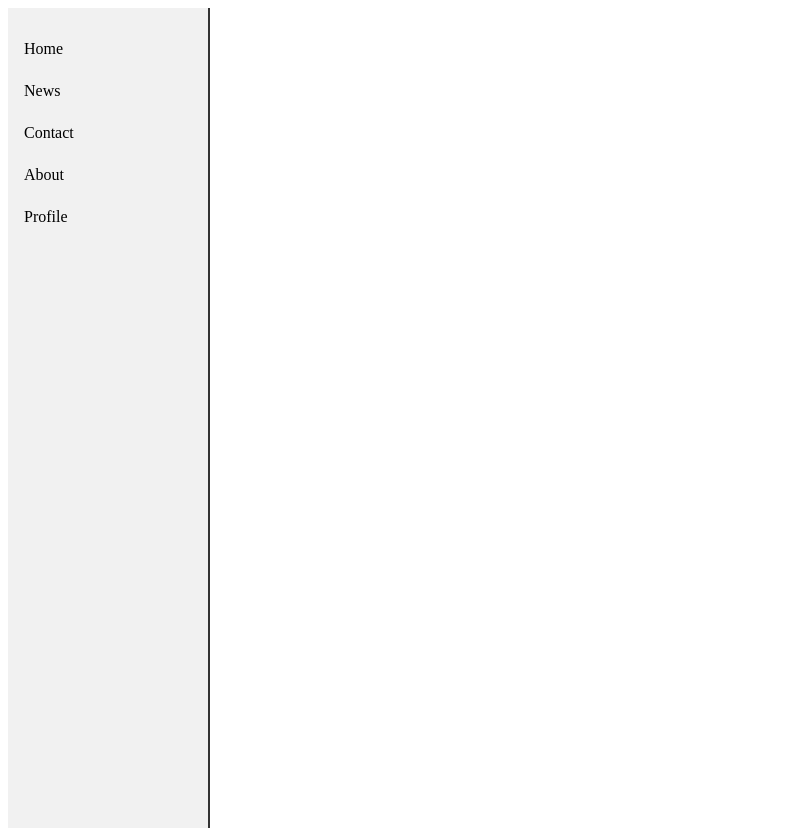
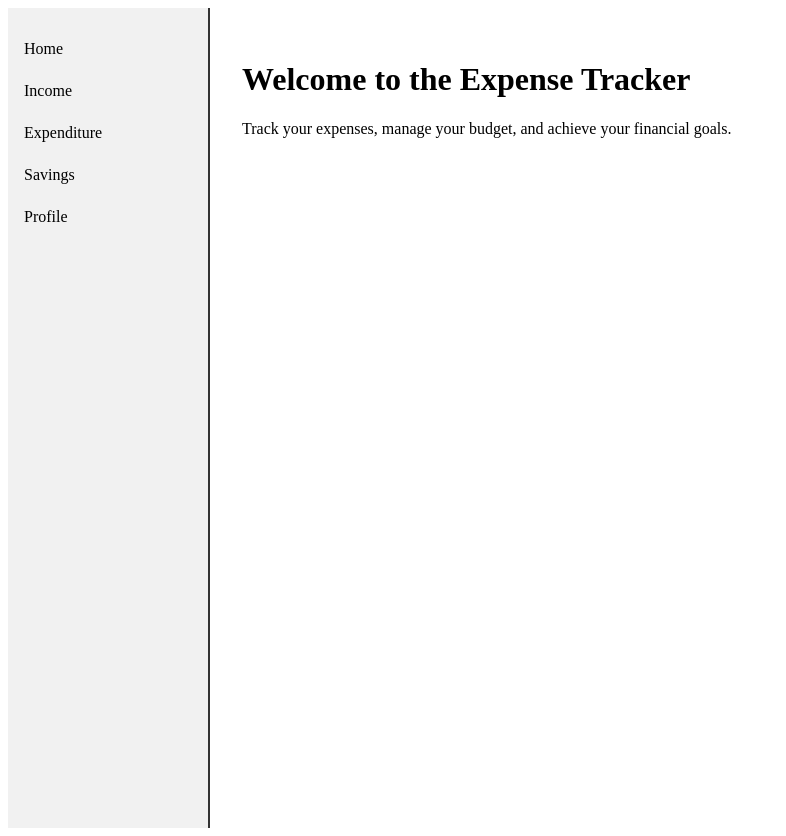
Before and after one commit to SRI-VARDHAN-ADIKI/ExpenseTracker, a React (Vite) app in the folder frontend/: page / in a window 1280 px wide. Shown: the whole page, without its empty margins (0-786 px from the left). Built offline with nearby package versions, Linux system fonts and the light colour scheme.

Commit message:
updated profile page - added edit details section

```diff
--- a/frontend/src/App.jsx
+++ b/frontend/src/App.jsx
@@ -2,20 +2,32 @@ import { useState } from 'react'
 
 import Navbar from './components/navbar.jsx'
 import ProfilePage from './components/profilepage.jsx';
+
 import { Routes, Route } from 'react-router-dom';
 import './App.css'
+import HomePage from './components/homepage.jsx';
 
 function App() {
   const [count, setCount] = useState(0)
+  const [expenses, setExpenses] = useState([]);
+
+  function handleAddExpense(expense) {
+    setExpenses(prev => [...prev, expense]);
+  }
 
   return (
-    <>
-      <Navbar />
-      <Routes>
-        <Route path="/profile" element={<ProfilePage />} />
-        {/* Add more routes here as needed */}
-      </Routes>
-    </>
+    <div style={{ display: 'flex' , width: '100vw', height: '100vh' }}>
+      <div style={{ minWidth: '200px', background: '#f3f3f3' }}>
+        <Navbar />
+      </div>
+      <div style={{ flex: 1, padding: '32px' }}>
+        <Routes>
+          <Route path="/" element={<HomePage />} />
+          <Route path="/profile" element={<ProfilePage />} />
+          {/* Add other routes here */}
+        </Routes>
+      </div>
+    </div>
   )
 }
 
--- /dev/null
+++ b/frontend/src/components/homepage.jsx
@@ -0,0 +1,11 @@
+
+import "./homepage.css";
+
+export default function HomePage() {
+    return (
+        <div className="home-page">
+            <h1>Welcome to the Expense Tracker</h1>
+            <p>Track your expenses, manage your budget, and achieve your financial goals.</p>
+        </div>
+    );
+};
--- a/frontend/src/components/navbar.css
+++ b/frontend/src/components/navbar.css
@@ -1,4 +1,5 @@
-.navbar{
+
+.navbar {
   height: 100vh;
   width: 200px;
   background-color: #f1f1f1;
@@ -6,9 +7,24 @@
   flex-direction: column;
   padding-top: 20px;
   border-right: 2px solid #333;
+  transition: width 0.2s;
 }
 
-  .link{
+.navbar.collapsed {
+  width: 50px;
+  min-width: 50px;
+  align-items: flex-start;
+}
+
+.navbar-toggle {
+  background: #e0e0e0;
+  border: none;
+  border-radius: 4px;
+  font-size: 18px;
+  margin-bottom: 10px;
+}
+
+.link {
   padding: 12px 16px;
   text-decoration: none;
   color: black;
--- a/frontend/src/components/navbar.jsx
+++ b/frontend/src/components/navbar.jsx
@@ -4,10 +4,10 @@
 export default function Navbar() {
     return (
         <div className="navbar">
-                <a href="#home" className="link">Home</a>
-                <a href="#news" className="link">News</a>
-                <a href="#contact" className="link">Contact</a>
-                <a href="#about" className="link">About</a>
+            <Link to="/" className="link">Home</Link>
+            <Link to="/income" className="link">Income</Link>
+            <Link to="/expenditure" className="link">Expenditure</Link>
+            <Link to="/savings" className="link">Savings</Link>
             <Link to="/profile" className="link">Profile</Link>
         </div>
     );
--- a/frontend/src/components/profilepage.css
+++ b/frontend/src/components/profilepage.css
@@ -0,0 +1,7 @@
+
+.user-profile {
+  height: auto;
+  width: 500px;
+  padding: 20px;
+  box-shadow: 0 4px 8px 0 rgba(0, 0, 0, 0.2), 0 6px 20px 0 rgba(0, 0, 0, 0.19);
+}
```
Also changed, not shown: frontend/src/components/profilepage.jsx (+28 -6 lines), frontend/src/components/expenseform.css (added), frontend/src/components/expenseform.jsx (added), frontend/src/components/homepage.css (added). Lines whose indentation alone changed are shown as unchanged.
